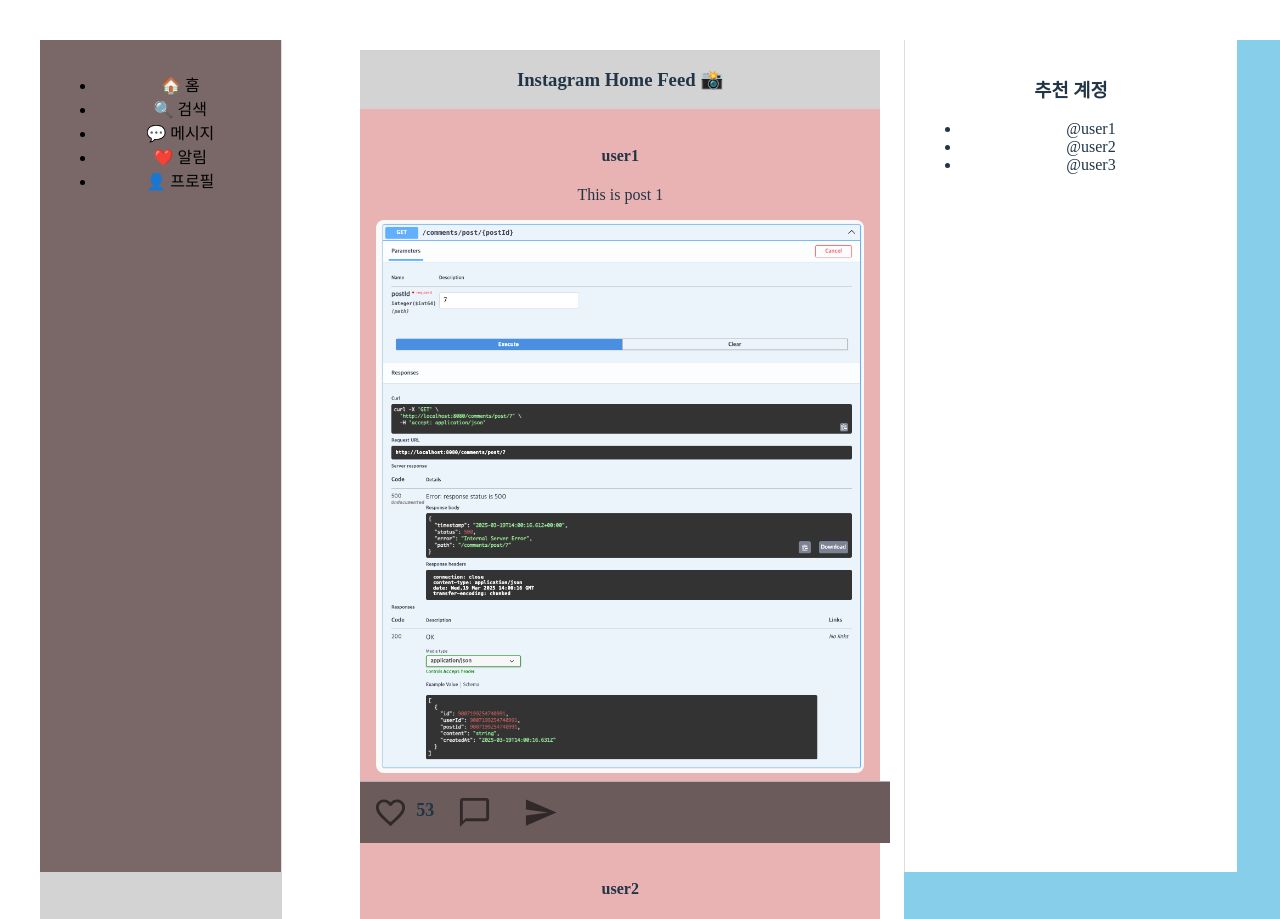
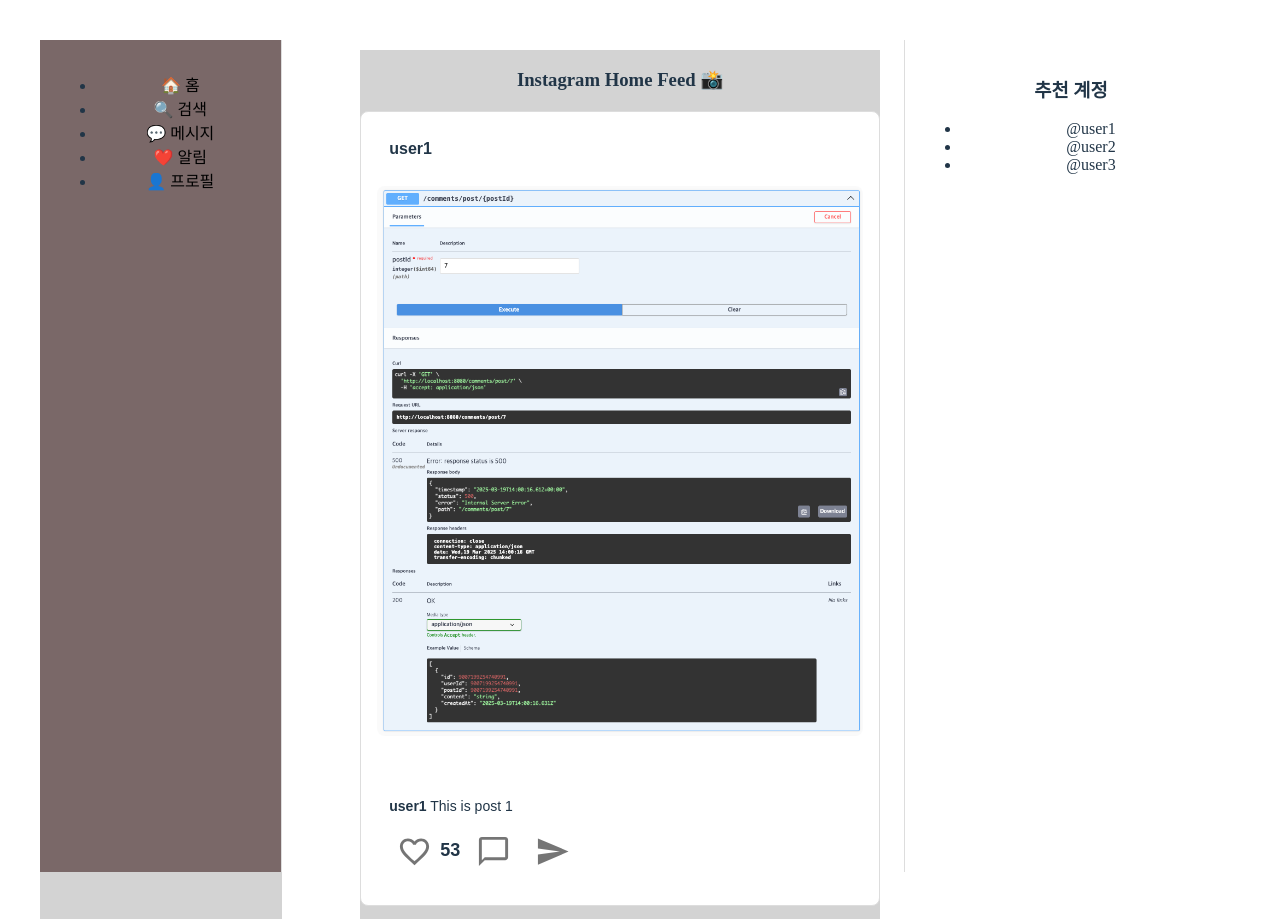
Before and after one commit to Clonestagram/Clonestagram-front, a React (Vite) app in the folder clonestagram/: page / in a window 1280 px wide. Shown: the top 919 px of the page. Built offline with nearby package versions, Linux system fonts and the light colour scheme.

Commit message:
Post레이아웃

```diff
--- a/clonestagram/src/App.tsx
+++ b/clonestagram/src/App.tsx
@@ -47,7 +47,7 @@
               </QueryClientProvider>
             </Box>
             {showRightbar && (
-              <Box flex="0 0 400px" sx={{ backgroundColor: "skyblue" }}>
+              <Box flex="0 0 400px">
                 <Rightbar /> {/* 오른쪽 사이드바 */}
               </Box>
             )}
--- a/clonestagram/src/components/CommentButton.tsx
+++ b/clonestagram/src/components/CommentButton.tsx
@@ -37,20 +37,42 @@
       </IconButton>
 
       {/* MUI 다이얼로그 (팝업) */}
-      <Dialog open={open} onClose={handleClose} fullWidth maxWidth="sm">
-        <DialogTitle>
+      <Dialog
+        open={open}
+        onClose={handleClose}
+        fullWidth
+        maxWidth={false} // 👉 사이즈 제한 해제
+        PaperProps={{
+            style: {
+                width: "1250px",           // 👉 원하는 팝업 너비
+                maxHeight: "90vh",        // 👉 최대 높이 제한
+                borderRadius: "12px",
+                overflow: "hidden",       // 내부 콘텐츠 넘침 방지
+            },
+        }}
+        >
+        <DialogTitle sx={{ m: 0, p: 2 }}>
           게시물 상세보기
           <IconButton
             aria-label="close"
             onClick={handleClose}
-            sx={{ position: "absolute", right: 8, top: 8 }}
+            sx={{
+                position: "absolute",
+                right: 8,
+                top: 8,
+                color: (theme) => theme.palette.grey[500],
+            }}
             >
             <CloseIcon />
             </IconButton>
         </DialogTitle>
-        <DialogContent>
-          {/* ✅ postData가 있을 경우에만 Post 컴포넌트 렌더링 */}
-          {postData ? <Post postId={postId} data={postData} /> : <p>게시물을 찾을 수 없습니다.</p>}
+
+        <DialogContent dividers>
+            {postData ? (
+            <Post postId={postId} data={postData} />
+            ) : (
+            <p>게시물을 찾을 수 없습니다.</p>
+            )}
         </DialogContent>
         </Dialog>
         </div>
--- a/clonestagram/src/components/Feed.tsx
+++ b/clonestagram/src/components/Feed.tsx
@@ -5,6 +5,7 @@
 import Contents from "./Contents";
 import { FeedData } from "../data/feedData";
 import { usePostSeenObserver } from "../hooks/usePostSeenObserver";
+import "/src/styles/styles.css"; // 스타일 import 확인!
 
 interface FeedProps {
   data: FeedData;
@@ -15,13 +16,24 @@
   const ref = usePostSeenObserver(data.id, onSeen);
   return (
     <div ref={ref} className="feed">
-      <h4>{data.username}</h4>
-      <Contents content={data.content} image={data.image} />
+      {/* 작성자 이름 */}
+      <div className="feed-header">
+        <span className="username">{data.username}</span>
+      </div>
 
+      {/* 이미지 콘텐츠 */}
+      <Contents image={data.image} />
+
+      {/* 게시물 본문 */}
+      <div className="feed-caption">
+        <strong>{data.username}</strong> {data.content}
+      </div>
+
+      {/* 액션 버튼들 */}
       <div className="action-buttons">
-      <LikeButton likes={data.likes} />
-      <CommentButton postId={data.id} />
-      <ShareButton />
+        <LikeButton likes={data.likes} />
+        <CommentButton postId={data.id} />
+        <ShareButton />
       </div>
     </div>
   );
--- a/clonestagram/src/components/Post.tsx
+++ b/clonestagram/src/components/Post.tsx
@@ -1,21 +1,33 @@
+import React from "react";
 import CommentSection from "./CommentSection";
 import "/src/styles/styles.css";
 import { FeedData } from "../data/feedData";
+import Contents from "./Contents";
 
 interface PostProps {
   postId: number;
-  data: FeedData; // ✅ data를 props로 받아옴
+  data: FeedData;
 }
 
-const Post: React.FC<PostProps> = ({ postId, data }) => { // ✅ props에서 data를 구조 분해 할당
+const Post: React.FC<PostProps> = ({ postId, data }) => {
   return (
-    <div className="post">
-      <h3>게시물 상세 정보</h3>
-      <p><strong>게시물 ID:</strong> {postId}</p>
-      <p><strong>작성자:</strong> {data.username}</p>
-      <p><strong>내용:</strong> {data.content}</p>
+    <div className="post-wrapper">
+      {/* 왼쪽: 이미지 */}
+      <div className="post-image">
+        <Contents content={data.content} image={data.image} />
+      </div>
 
-      {/* 댓글 섹션 */}
+      {/* 오른쪽: 작성자, 본문, 댓글 */}
+      <div className="post-details">
+        <div className="post-header">
+          <div className="profile-pic" />
+          <span className="username">{data.username}</span>
+        </div>
+
+        <div className="post-body">
+          <p className="post-caption"><strong>{data.username}</strong> {data.content}</p>
+        </div>
+
         <CommentSection
           comments={Array.from({ length: data.comments }, (_, i) => ({
             username: `user${i + 1}`,
@@ -23,6 +35,7 @@
           }))}
         />
       </div>
+    </div>
   );
 };
 
--- a/clonestagram/src/components/Sidebar.tsx
+++ b/clonestagram/src/components/Sidebar.tsx
@@ -1,4 +1,5 @@
 import React from "react";
+import { Link } from "react-router-dom";
 import "/src/styles/styles.css";
 
 interface SidebarProps {
@@ -9,11 +10,31 @@
   return (
     <div className={isCompact ? "sidebar compact" : "sidebar"}>
       <ul>
-        <li style={{ color: 'black' }}>{isCompact ? '🏠' : '🏠 홈'}</li>
-        <li style={{ color: 'black' }}>{isCompact ? '🔍' : '🔍 검색'}</li>
-        <li style={{ color: 'black' }}>{isCompact ? '💬' : '💬 메시지'}</li>
-        <li style={{ color: 'black' }}>{isCompact ? '❤️' : '❤️ 알림'}</li>
-        <li style={{ color: 'black' }}>{isCompact ? '👤' : '👤 프로필'}</li>
+        <li>
+          <Link to="/" style={{ color: 'black', textDecoration: 'none' }}>
+            {isCompact ? '🏠' : '🏠 홈'}
+          </Link>
+        </li>
+        <li>
+          <Link to="/search" style={{ color: 'black', textDecoration: 'none' }}>
+            {isCompact ? '🔍' : '🔍 검색'}
+          </Link>
+        </li>
+        <li>
+          <Link to="/messages" style={{ color: 'black', textDecoration: 'none' }}>
+            {isCompact ? '💬' : '💬 메시지'}
+          </Link>
+        </li>
+        <li>
+          <Link to="/notifications" style={{ color: 'black', textDecoration: 'none' }}>
+            {isCompact ? '❤️' : '❤️ 알림'}
+          </Link>
+        </li>
+        <li>
+          <Link to="/profile/:username" style={{ color: 'black', textDecoration: 'none' }}>
+            {isCompact ? '👤' : '👤 프로필'}
+          </Link>
+        </li>
       </ul>
     </div>
   );
--- a/clonestagram/src/styles/styles.css
+++ b/clonestagram/src/styles/styles.css
@@ -60,21 +60,6 @@
     font-size: 16px;
   }
 
-  .action-buttons {
-    display: flex;
-    justify-content: flex-start; /* 왼쪽 정렬 */
-    align-items: center;
-    gap: 15px; /* 아이콘 간격 */
-    margin-top: 100px;
-    padding: 5px;
-    border-top: 1px solid #b1b1b1;
-    background-color: rgb(108, 91, 91);
-    position: absolute;
-    bottom: 0;
-    left: 0;
-    width: 100%;
-  }
-
   .action-buttons span {
     font-size: 18px;
     font-weight: bold;
@@ -83,3 +68,88 @@
   .contents {
     margin-bottom: 50px;
   }
+
+  .post-wrapper {
+    display: flex;
+    width: 100%;
+    max-height: 90vh;
+    overflow: hidden;
+  }
+
+  .post-image {
+    flex: 1;
+    background-color: #000;
+    display: flex;
+    justify-content: center;
+    align-items: center;
+    max-height: 90vh;
+    overflow: hidden;
+  }
+
+  .post-image img {
+    width: 100%;
+    height: auto;
+    object-fit: contain;
+  }
+
+  .post-details {
+    flex: 1;
+    display: flex;
+    flex-direction: column;
+    padding: 16px;
+    background-color: #fff;
+    overflow-y: auto;
+  }
+
+  .post-header {
+    display: flex;
+    align-items: center;
+    margin-bottom: 12px;
+  }
+
+  .profile-pic {
+    width: 32px;
+    height: 32px;
+    background-color: #bbb;
+    border-radius: 50%;
+    margin-right: 10px;
+  }
+
+  .username {
+    font-weight: bold;
+  }
+
+  .post-caption {
+    margin-bottom: 16px;
+  }
+
+  .feed {
+    border: 1px solid #ddd;
+    border-radius: 8px;
+    margin: 20px auto;
+    max-width: 500px;
+    background-color: #fff;
+    font-family: 'Arial', sans-serif;
+  }
+
+  .feed-header {
+    padding: 12px;
+    text-align: left; /* 왼쪽 정렬 */
+  }
+
+  .username {
+    font-weight: bold;
+    font-size: 16px;
+  }
+
+  .feed-caption {
+    padding: 12px;
+    font-size: 14px;
+    text-align: left;
+  }
+
+  .action-buttons {
+    display: flex;
+    gap: 8px;
+    padding: 0 12px 12px;
+  }
```
Also changed, not shown: clonestagram/src/components/ProfilePicture.tsx (added), clonestagram/src/components/Search.tsx (added). Lines whose indentation alone changed are shown as unchanged.
